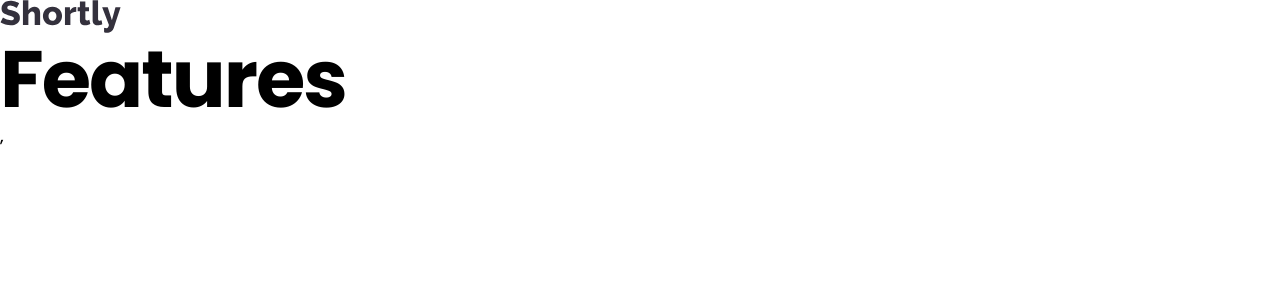
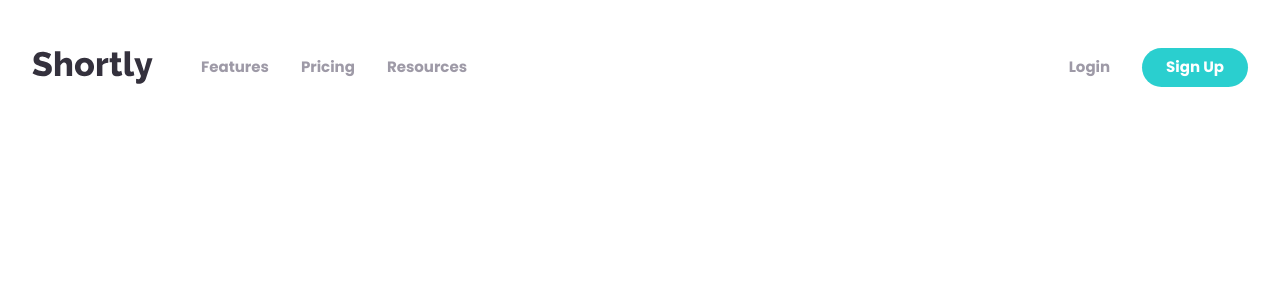
Before and after one commit to Quirozdev/url-shortening-frontend-mentor, a React (Vite) app: page / in a window 1280 px wide. Shown: the top 300 px of the page. Built offline with nearby package versions, Linux system fonts and the light colour scheme.

Commit message:
add header section

```diff
--- a/package.json
+++ b/package.json
@@ -21,6 +21,7 @@
     "react": "^19.2.0",
     "react-dom": "^19.2.0",
     "react-i18next": "^16.5.4",
+    "react-icons": "^5.6.0",
     "react-router": "^7.13.0",
     "tailwindcss": "^4.2.0",
     "zustand": "^5.0.11"
--- /dev/null
+++ b/src/features/landing/components/LandingButton.tsx
@@ -0,0 +1,20 @@
+interface Props {
+  text: string;
+  size: "small" | "large";
+  disabled: boolean;
+}
+
+export function LandingButton({ text, size, disabled }: Props) {
+  const sizeClasses = size === "small" ? "px-350 py-100" : "px-500 py-300";
+
+  const disabledClasses = disabled === true ? "bg-blue-300" : "bg-blue-400";
+
+  return (
+    <button
+      disabled={disabled}
+      className={`text-preset-7-bold cursor-pointer rounded-[28px] text-white ${sizeClasses} ${disabledClasses}`}
+    >
+      {text}
+    </button>
+  );
+}
--- /dev/null
+++ b/src/features/landing/components/LandingContainer.tsx
@@ -0,0 +1,13 @@
+import type { ReactNode } from "react";
+
+interface Props {
+  children: ReactNode;
+}
+
+export function LandingContainer({ children }: Props) {
+  return (
+    <section className="@container">
+      <div className="px-350 @2xl:px-400">{children}</div>
+    </section>
+  );
+}
--- /dev/null
+++ b/src/features/landing/components/NavItem.tsx
@@ -0,0 +1,13 @@
+interface Props {
+  text: string;
+}
+
+export function NavItem({ text }: Props) {
+  return (
+    <li className="list-none">
+      <span className="text-preset-7-bold cursor-pointer text-gray-500 hover:text-gray-900">
+        {text}
+      </span>
+    </li>
+  );
+}
--- a/src/features/landing/pages/LandingPage.tsx
+++ b/src/features/landing/pages/LandingPage.tsx
@@ -1,10 +1,10 @@
+import { LandingContainer } from "@/features/landing/components/LandingContainer";
+import { LandingPageHeader } from "@/features/landing/widgets/LandingPageHeader";
+
 export function LandingPage() {
-    return <div>
-        <img src="/images/logo.svg" />
-        <ul>
-            <li>
-                <span className="text-preset-1">Features</span>
-            </li>
-        </ul>
-    </div>
+  return (
+    <LandingContainer>
+      <LandingPageHeader />
+    </LandingContainer>
+  );
 }
--- /dev/null
+++ b/src/features/landing/widgets/LandingBurgerMenu.tsx
@@ -0,0 +1,71 @@
+import { LandingButton } from "@/features/landing/components/LandingButton";
+import { useEffect, useRef, useState } from "react";
+import { RxHamburgerMenu } from "react-icons/rx";
+
+export function LandingBurgerMenu() {
+  const [isMenuOpen, setIsMenuOpen] = useState<boolean>(false);
+
+  const menuRef = useRef<HTMLDivElement>(null);
+
+  useEffect(() => {
+    const handleOutsideClick = (e: PointerEvent) => {
+      if (!e.target || !menuRef.current) return;
+
+      const menuRefContainsClickedElement = menuRef.current?.contains(
+        e.target as Node,
+      );
+
+      if (!menuRefContainsClickedElement) {
+        setIsMenuOpen(false);
+      }
+    };
+
+    const handleKeyPress = (e: KeyboardEvent) => {
+      if (e.code === "Escape") {
+        setIsMenuOpen(false);
+      }
+    };
+
+    document.addEventListener("click", handleOutsideClick);
+
+    document.addEventListener("keyup", handleKeyPress);
+
+    return () => {
+      document.removeEventListener("click", handleOutsideClick);
+      document.removeEventListener("keyup", handleKeyPress);
+    };
+  }, []);
+
+  return (
+    <div ref={menuRef} className="relative flex items-center">
+      <button
+        className="cursor-pointer"
+        onClick={() => setIsMenuOpen(!isMenuOpen)}
+      >
+        <RxHamburgerMenu className="size-6" />
+      </button>
+      {isMenuOpen && (
+        <div className="absolute top-500 right-full w-[calc(100vw-5rem)] rounded-[10px] bg-purple-950 p-400 @2xl:w-[calc(100vw-24rem)]">
+          <ul className="flex flex-col items-center gap-400">
+            <li className="text-preset-6-bold cursor-pointer text-white">
+              Features
+            </li>
+            <li className="text-preset-6-bold cursor-pointer text-white">
+              Pricing
+            </li>
+            <li className="text-preset-6-bold cursor-pointer text-white">
+              Resources
+            </li>
+            <div className="h-px w-full bg-gray-500"></div>
+            <div className="flex w-full flex-col gap-350">
+              <li className="text-preset-6-bold cursor-pointer self-center text-white">
+                Login
+              </li>
+              <LandingButton text="Sign Up" size="small" disabled={false} />
+            </div>
+          </ul>
+        </div>
+      )}
+    </div>
+  );
+}
--- /dev/null
+++ b/src/features/landing/widgets/LandingPageHeader.tsx
@@ -0,0 +1,31 @@
+import { LandingButton } from "@/features/landing/components/LandingButton";
+import { NavItem } from "@/features/landing/components/NavItem";
+import { LandingBurgerMenu } from "@/features/landing/widgets/LandingBurgerMenu";
+
+export function LandingPageHeader() {
+  return (
+    <header className="@container flex items-center justify-between pt-600">
+      <div className="flex items-center gap-600">
+        <a href="/">
+          <img src="/images/logo.svg" />
+        </a>
+        <nav className="hidden @2xl:block">
+          <ul className="flex gap-400">
+            <NavItem text="Features" />
+            <NavItem text="Pricing" />
+            <NavItem text="Resources" />
+          </ul>
+        </nav>
+      </div>
+      <>
+        <div className="hidden items-center gap-400 @2xl:flex">
+          <NavItem text="Login" />
+          <LandingButton text="Sign Up" size="small" disabled={false} />
+        </div>
+        <div className="flex items-center @2xl:hidden">
+          <LandingBurgerMenu />
+        </div>
+      </>
+    </header>
+  );
+}
--- a/src/index.css
+++ b/src/index.css
@@ -3,18 +3,21 @@
 @custom-variant dark (&:where([data-theme=dark], [data-theme=dark] *));
 
 body {
-  font-family: "Poppins", ui-sans-serif, system-ui, sans-serif;;
+  font-family: "Poppins", ui-sans-serif, system-ui, sans-serif;
 }
 
 @theme {
   /* Colors */
-  --color-primary-400: hsl(180, 66%, 49%);
-  --color-primary-950: hsl(257, 27%, 26%);
-  --color-secondary-400: hsl(0, 87%, 67%);
   --color-gray-400: hsl(0, 0%, 75%);
   --color-gray-500: hsl(257, 7%, 63%);
   --color-gray-900: hsl(255, 11%, 22%);
   --color-gray-950: hsl(260, 8%, 14%);
+  --color-purple-50: hsl(225, 33%, 95%);
+  --color-purple-900: hsl(256, 26%, 33%);
+  --color-purple-950: hsl(257, 27%, 26%);
+  --color-blue-400: hsl(180, 66%, 49%);
+  --color-blue-300: hsl(180, 57%, 75%);
+  --color-red-400: hsl(0, 87%, 67%);
 
   /* Typography */
   --text-preset-1: 80px;
@@ -26,4 +29,67 @@
   --text-preset-2--line-height: 115%;
   --text-preset-2--letter-spacing: -1px;
   --text-preset-2--font-weight: 700;
+
+  --text-preset-3: 28px;
+  --text-preset-3--line-height: 170%;
+  --text-preset-3--letter-spacing: 0px;
+  --text-preset-3--font-weight: 700;
+
+  --text-preset-4-bold: 22px;
+  --text-preset-4-bold--line-height: 150%;
+  --text-preset-4-bold--letter-spacing: 0px;
+  --text-preset-4-bold--font-weight: 700;
+
+  --text-preset-4-medium: 22px;
+  --text-preset-4-medium--line-height: 165%;
+  --text-preset-4-medium--letter-spacing: 0px;
+  --text-preset-4-medium--font-weight: 500;
+
+  --text-preset-5-bold: 20px;
+  --text-preset-5-bold--line-height: 150%;
+  --text-preset-5-bold--letter-spacing: 0px;
+  --text-preset-5-bold--font-weight: 700;
+
+  --text-preset-5-medium: 20px;
+  --text-preset-5-medium--line-height: 150%;
+  --text-preset-5-medium--letter-spacing: 0px;
+  --text-preset-5-medium--font-weight: 500;
+
+  --text-preset-6-bold: 18px;
+  --text-preset-6-bold--line-height: 150%;
+  --text-preset-6-bold--letter-spacing: 0px;
+  --text-preset-6-bold--font-weight: 700;
+
+  --text-preset-6-medium: 18px;
+  --text-preset-6-medium--line-height: 175%;
+  --text-preset-6-medium--letter-spacing: 0px;
+  --text-preset-6-medium--font-weight: 500;
+
+  --text-preset-7-bold: 15px;
+  --text-preset-7-bold--line-height: 150%;
+  --text-preset-7-bold--letter-spacing: 0px;
+  --text-preset-7-bold--font-weight: 700;
+
+  --text-preset-7-medium: 15px;
+  --text-preset-7-medium--line-height: 175%;
+  --text-preset-7-medium--letter-spacing: 0px;
+  --text-preset-7-medium--font-weight: 500;
+
+  --text-preset-7-italic: 15px;
+  --text-preset-7-italic--line-height: 120%;
+  --text-preset-7-italic--letter-spacing: 0px;
+  --text-preset-7-italic--font-weight: 500;
+  --text-preset-7-italic--font-style: italic;
+
+  /* Spacing */
+  --spacing-0: 0px;
+  --spacing-100: 8px;
+  --spacing-300: 16px;
+  --spacing-350: 24px;
+  --spacing-400: 32px;
+  --spacing-500: 40px;
+  --spacing-600: 48px;
+  --spacing-700: 56px;
+  --spacing-900: 72px;
+  --spacing-1000: 80px;
 }
--- a/src/main.tsx
+++ b/src/main.tsx
@@ -10,6 +10,6 @@
 
 createRoot(document.getElementById("root")!).render(
   <AppProviders>
-    <RouterProvider router={router} />,
+    <RouterProvider router={router} />
   </AppProviders>,
 );
```
Also changed, not shown: 1 other file (tests, documents, lock files or other folders).
